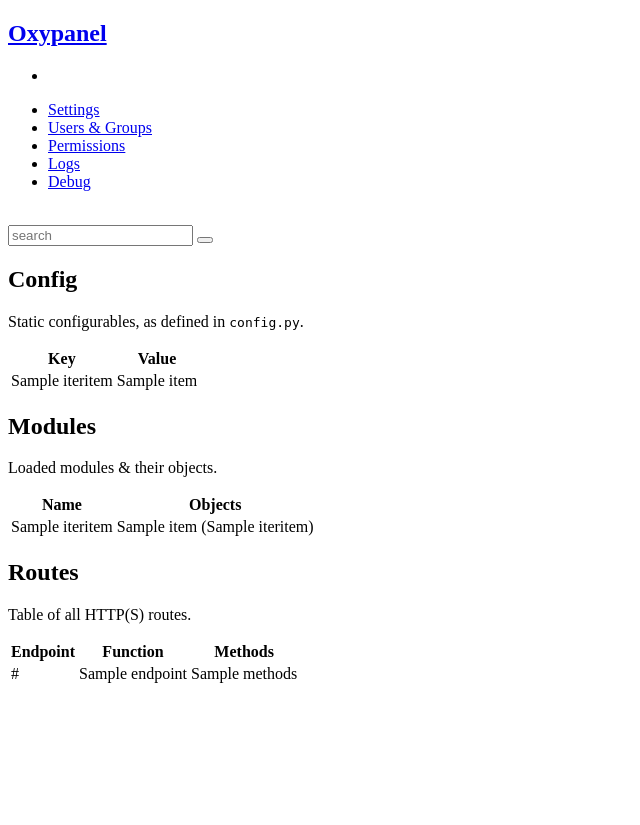
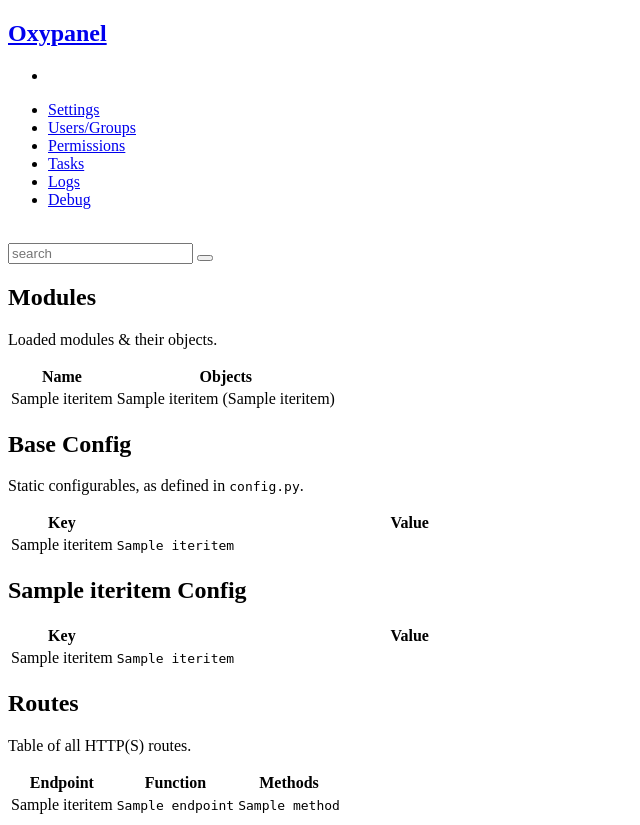
Before and after one commit to oxyio/oxyio, a Python web app: template templates/admin/debug.html in a window 1280 px wide. Shown: the whole page, without its empty margins (0-640 px from the left). Before the commit the page ends 683 px from the top, so only its background shows below. Run offline with Jinja, Linux system fonts and the light colour scheme; the template is opened without the code that fills it: most values are stand-ins (such as "Sample title", 1, 10 or a date in 2020).

Commit message:
admin area improvements

```diff
--- a/templates/admin/base.html
+++ b/templates/admin/base.html
@@ -5,10 +5,13 @@
         <a href="{{ url_for('admin_settings') }}">Settings</a>
     </li>
     <li{% if action == 'users' %} class="active"{% endif %}>
-        <a href="{{ url_for('admin_users') }}">Users &amp; Groups</a>
+        <a href="{{ url_for('admin_users') }}">Users/Groups</a>
     </li>
     <li{% if action == 'permissions' %} class="active"{% endif %}>
         <a href="{{ url_for('admin_permissions') }}">Permissions</a>
+    </li>
+    <li{% if action == 'debug' %} class="active"{% endif %}>
+        <a href="{{ url_for('admin_debug') }}">Tasks</a>
     </li>
     <li{% if action == 'logs' %} class="active"{% endif %}>
         <a href="{{ url_for('admin_logs') }}">Logs</a>
--- a/templates/admin/debug.html
+++ b/templates/admin/debug.html
@@ -1,22 +1,7 @@
 {% extends 'admin/base.html' %}
 
 {% block content %}
-    <h2 class="top">Config</h2>
-    <p>Static configurables, as defined in <code>config.py</code>.</p>
-    <table>
-        <thead><tr>
-            <th>Key</th>
-            <th>Value</th>
-        </tr></thead>
-        <tbody>
-            {% for name, item in configs.iteritems() %}<tr>
-                <td>{{ name }}</td>
-                <td>{{ item }}</td>
-            </tr>{% endfor %}
-        </tbody>
-    </table>
-
-    <h2>Modules</h2>
+    <h2 class="top">Modules</h2>
     <p>Loaded modules &amp; their objects.</p>
     <table>
         <thead><tr>
@@ -34,6 +19,38 @@
         </tbody>
     </table>
 
+    <h2>Base Config</h2>
+    <p>Static configurables, as defined in <code>config.py</code>.</p>
+    <table>
+        <thead><tr>
+            <th width="15%">Key</th>
+            <th>Value</th>
+        </tr></thead>
+        <tbody>
+            {% for name, item in configs.iteritems() %}<tr>
+                <td>{{ name }}</td>
+                <td><code>{{ item }}</code></td>
+            </tr>{% endfor %}
+        </tbody>
+    </table>
+
+    {% for module, confs in module_configs.iteritems() %}
+        <h2>{{ confs.NAME }} Config</h2>
+
+        <table>
+        <thead><tr>
+            <th width="15%">Key</th>
+            <th>Value</th>
+        </tr></thead>
+        <tbody>
+            {% for name, item in confs.iteritems() %}<tr>
+                <td>{{ name }}</td>
+                <td><code>{{ item }}</code></td>
+            </tr>{% endfor %}
+        </tbody>
+    </table>
+    {% endfor %}
+
     <h2>Routes</h2>
     <p>Table of all HTTP(S) routes.</p>
     <table>
@@ -43,10 +60,12 @@
             <th>Methods</th>
         </tr></thead>
         <tbody>
-            {% for url in urls.iter_rules() %}<tr>
+            {% for url, details in urls.iteritems() %}<tr>
                 <td>{{ url }}</td>
-                <td>{{ url.endpoint }}</td>
-                <td>{{ url.methods }}</td>
+                <td><code>{{ details.endpoint }}</code></td>
+                <td>{% for method in details.methods %}
+                    <code>{{ method }}</code>{% if not loop.last %}, {% endif %}
+                {% endfor %}</td>
             </tr>{% endfor %}
         </tbody>
     </table>
```
